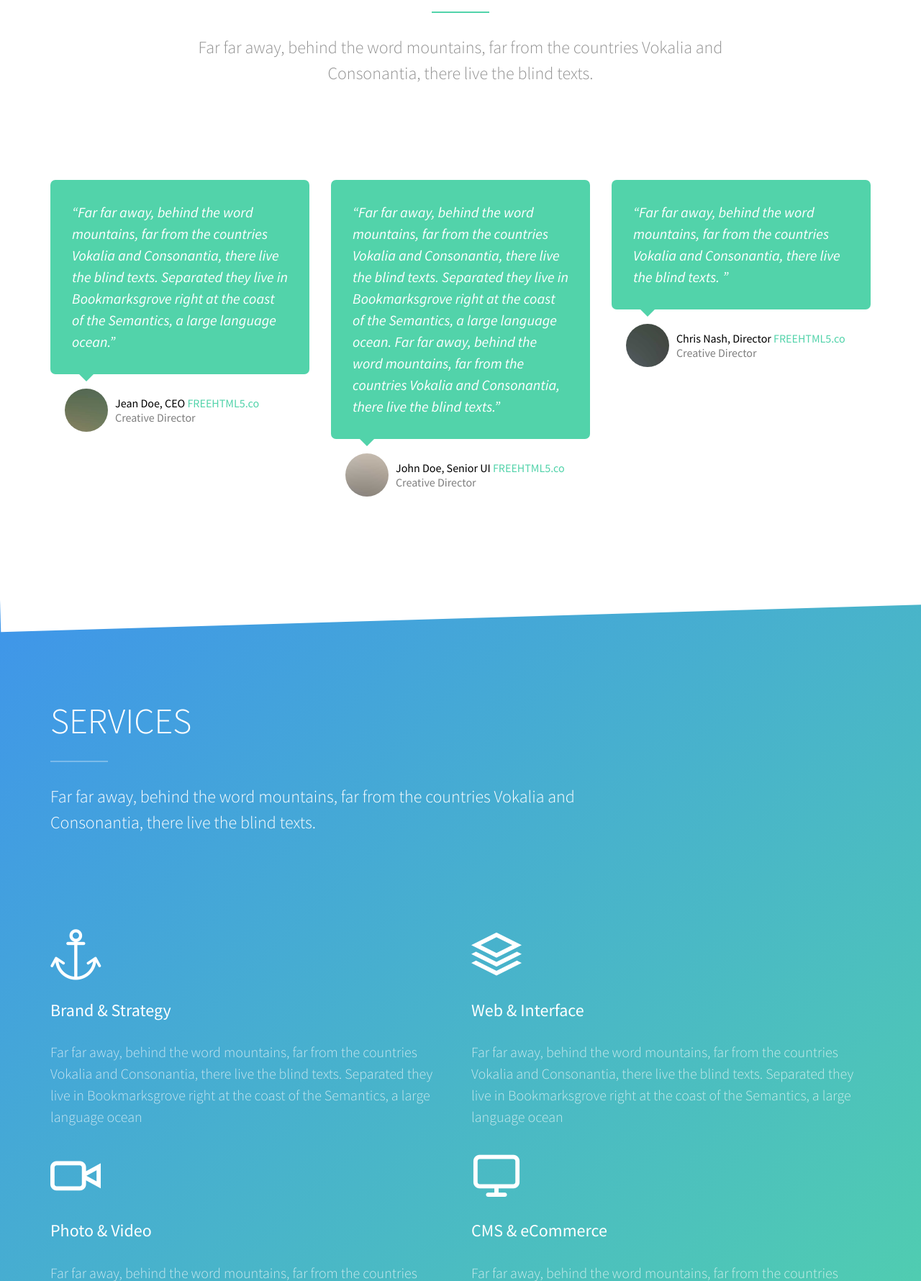
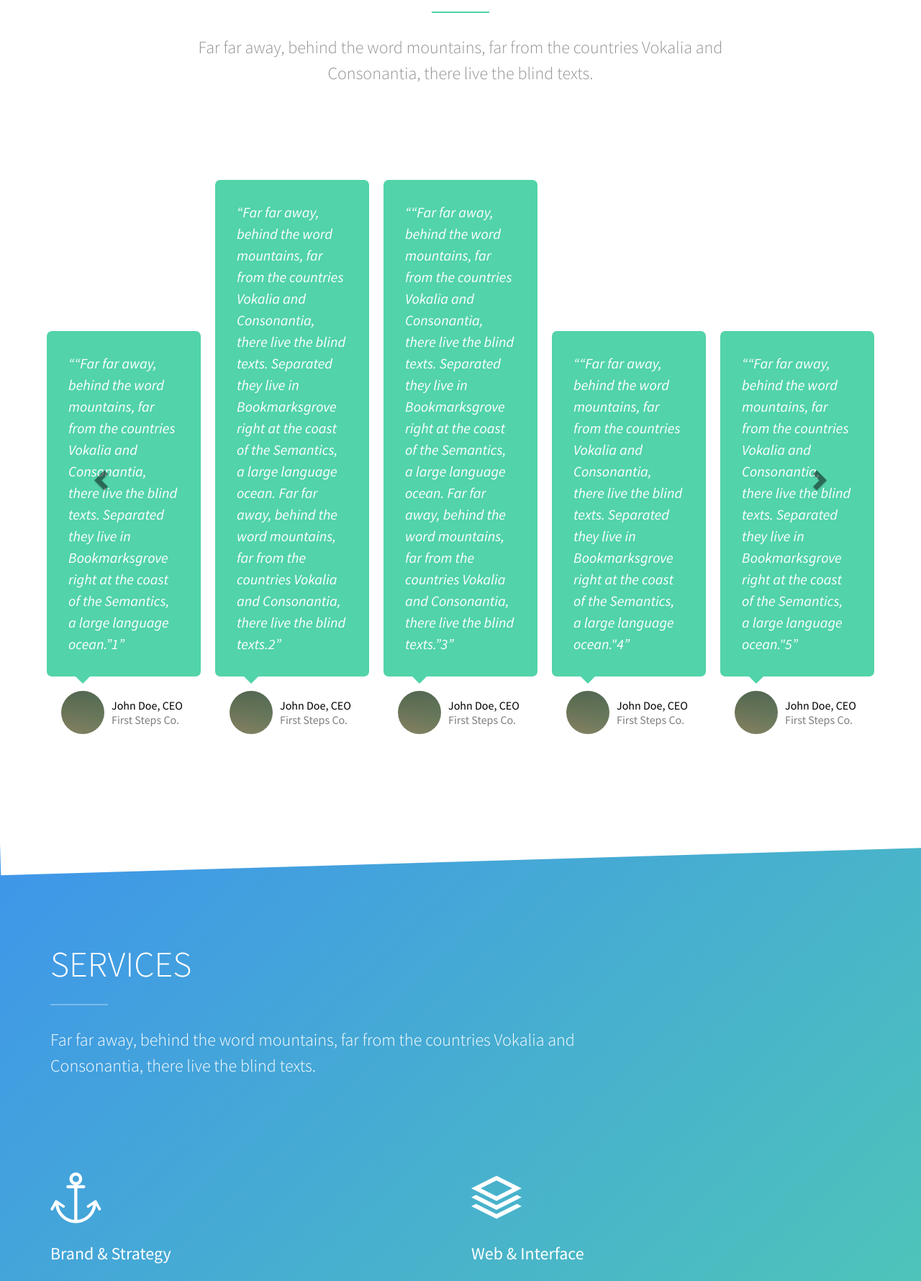
Before and after one commit to bhavin22/cold_storage, a PHP site: page / in a window 1280 px wide. Shown: the part 3410-5190 px from the top of the page at 72% size. Run offline with PHP 8.4, Linux system fonts and the light colour scheme; some libraries are stand-ins or nearby versions; some web fonts are replaced.

Commit message:
Slider for testimonial added

```diff
--- a/css/main.css
+++ b/css/main.css
@@ -79,3 +79,32 @@
 	background-color:white;
 	border-radius: 7px;
 }
+
+.test_slider_item{
+	display: inline-block;
+    height: 100%;
+    position: relative;
+    margin:0 10px;
+}
+
+.test_slider_wrapper{
+	position: relative;
+	left:0px;
+	transition: left 0.6s ease-in-out;
+    -webkit-transition: left 0.6s ease-in-out;
+    -moz-transition: left 0.6s ease-in-out;
+    -o-transition: left 0.6s ease-in-out;
+}
+
+.slider_parent{
+	overflow: hidden;
+	position: relative;
+}
+
+.test_slider_buttons{
+	background-image: none !important;
+}
+
+.test_slider_buttons > span{
+    color: black;
+}
--- a/index.php
+++ b/index.php
@@ -238,49 +238,17 @@
 					</div>
 				</div>
 			</div>
-			<div class="row">
-				<div class="col-md-4">
-					<div class="box-testimony">
-						<blockquote class="to-animate-2">
-							<p>&ldquo;Far far away, behind the word mountains, far from the countries Vokalia and Consonantia, there live the blind texts. Separated they live in Bookmarksgrove right at the coast of the Semantics, a large language ocean.&rdquo;</p>
-						</blockquote>
-						<div class="author to-animate">
-							<figure><img src="images/person1.jpg" alt="Person"></figure>
-							<p>
-							Jean Doe, CEO <a href="http://freehtml5.co/" target="_blank">FREEHTML5.co</a> <span class="subtext">Creative Director</span>
-							</p>
-						</div>
-					</div>
+			<div class="row slider_parent">
+				<div class="test_slider_wrapper">
 				</div>
-				<div class="col-md-4">
-					<div class="box-testimony">
-						<blockquote class="to-animate-2">
-							<p>&ldquo;Far far away, behind the word mountains, far from the countries Vokalia and Consonantia, there live the blind texts. Separated they live in Bookmarksgrove right at the coast of the Semantics, a large language ocean. Far far away, behind the word mountains, far from the countries Vokalia and Consonantia, there live the blind texts.&rdquo;</p>
-						</blockquote>
-						<div class="author to-animate">
-							<figure><img src="images/person2.jpg" alt="Person"></figure>
-							<p>
-							John Doe, Senior UI <a href="http://freehtml5.co/" target="_blank">FREEHTML5.co</a> <span class="subtext">Creative Director</span>
-							</p>
-						</div>
-					</div>
-				</div>
-
-				<div class="col-md-4">
-					<div class="box-testimony">
-						<blockquote class="to-animate-2">
-							<p>&ldquo;Far far away, behind the word mountains, far from the countries Vokalia and Consonantia, there live the blind texts. &rdquo;</p>
-						</blockquote>
-						<div class="author to-animate">
-							<figure><img src="images/person3.jpg" alt="Person"></figure>
-							<p>
-							Chris Nash, Director <a href="http://freehtml5.co/" target="_blank">FREEHTML5.co</a> <span class="subtext">Creative Director</span>
-							</p>
-						</div>
-					</div>
-				</div>
-
-
+				<a class="left carousel-control test_slider_buttons test_previous" role="button" data-slide="prev">
+			    	<span class="glyphicon glyphicon-chevron-left" aria-hidden="true"></span>
+			    	<span class="sr-only">Previous</span>
+				</a>
+				<a class="right carousel-control test_slider_buttons test_next" role="button" data-slide="next">
+				    <span class="glyphicon glyphicon-chevron-right" aria-hidden="true"></span>
+				    <span class="sr-only">Next</span>
+				</a>
 			</div>
 		</div>
 	</section>
--- a/script/main.js
+++ b/script/main.js
@@ -151,11 +151,46 @@ var projects = [{
 	title:'Project 7',
 	description:'THis is it.'
 }];
+
+var testimonials = [{
+	author:'John Doe',
+	company:'First Steps Co.',
+	testimonial:'“Far far away, behind the word mountains, far from the countries Vokalia and Consonantia, there live the blind texts. Separated they live in Bookmarksgrove right at the coast of the Semantics, a large language ocean.”1',
+	designation:'CEO'
+},{
+	author:'John Doe',
+	company:'First Steps Co.',
+	testimonial:'Far far away, behind the word mountains, far from the countries Vokalia and Consonantia, there live the blind texts. Separated they live in Bookmarksgrove right at the coast of the Semantics, a large language ocean. Far far away, behind the word mountains, far from the countries Vokalia and Consonantia, there live the blind texts.2',
+	designation:'CEO'
+},{
+	author:'John Doe',
+	company:'First Steps Co.',
+	testimonial:'“Far far away, behind the word mountains, far from the countries Vokalia and Consonantia, there live the blind texts. Separated they live in Bookmarksgrove right at the coast of the Semantics, a large language ocean. Far far away, behind the word mountains, far from the countries Vokalia and Consonantia, there live the blind texts.”3',
+	designation:'CEO'
+},{
+	author:'John Doe',
+	company:'First Steps Co.',
+	testimonial:'“Far far away, behind the word mountains, far from the countries Vokalia and Consonantia, there live the blind texts. Separated they live in Bookmarksgrove right at the coast of the Semantics, a large language ocean."4',
+	designation:'CEO'
+},{
+	author:'John Doe',
+	company:'First Steps Co.',
+	testimonial:'“Far far away, behind the word mountains, far from the countries Vokalia and Consonantia, there live the blind texts. Separated they live in Bookmarksgrove right at the coast of the Semantics, a large language ocean."5',
+	designation:'CEO'
+},{
+	author:'John Doe',
+	company:'First Steps Co.',
+	testimonial:'“Far far away, behind the word mountains, far from the countries Vokalia and Consonantia, there live the blind texts. Separated they live in Bookmarksgrove right at the coast of the Semantics, a large language ocean."6',
+	designation:'CEO'
+}];
+
 $(document).ready(function(){
-	var $project_container = $(".project_container");
-	var $projects = createProjects();
-	$project_container.append($projects);
+	createProjects();
+	createTestimonials();
+	attachResizeEvent();
+	attachTestSliderEvents();
 });
+
 function createProjects(){
 	var length = projects.length;
 	var projectsHtml = "";
@@ -170,5 +205,87 @@ function createProjects(){
 					</a>\n\
 				</div>';
 	}
-	return $(projectsHtml);
+	var $project_container = $(".project_container");
+	$project_container.append($(projectsHtml));
 }
+
+var test_slider_width = 230; // With margin
+var test_margin = 10;
+var slides_in_view = [];
+
+function createTestimonials(){
+	var totalTestimonials = testimonials.length;
+	var $testSliderContainer = $('.test_slider_wrapper');
+	var testHtml = "";
+	for(var i = 0;i<totalTestimonials;i++){
+		testHtml += '<div class="test_slider_item">\n\
+						<div class="box-testimony">\n\
+							<blockquote class="to-animate-2">\n\
+								<p>&ldquo;' + testimonials[i].testimonial + '&rdquo;</p>\n\
+							</blockquote>\n\
+							<div class="author to-animate">\n\
+								<figure><img src="images/person1.jpg" alt="Person"></figure>\n\
+								<p>' + testimonials[i].author + ', ' + testimonials[i].designation + '<span class="subtext">'+testimonials[i].company + '</span>\n\
+								</p>\n\
+							</div>\n\
+						</div>\n\
+					</div>';
+	}
+	var $testimonials = $(testHtml);
+	$testSliderContainer.append($testimonials);
+	setSizeOfTestimonials();
+}
+
+function attachResizeEvent(){
+	$(window).resize(function(event){
+		setSizeOfTestimonials();
+	});
+}
+
+function setSizeOfTestimonials(){
+	var sliderParentWidth = $('.row').width();
+	var test_to_display = Math.floor(sliderParentWidth / test_slider_width) || 1;
+	var totalTestimonials = testimonials.length;
+	var testItemWidth = sliderParentWidth / test_to_display;
+	testItemWidth = testItemWidth < test_slider_width ? test_slider_width : testItemWidth;
+	var testSliderContainerWidth = testItemWidth  * totalTestimonials;
+	var $testSliderContainer = $('.test_slider_wrapper');
+	$testSliderContainer.css({'width':testSliderContainerWidth + 'px'});
+	$testSliderContainer.find('.test_slider_item').width(testItemWidth - 2 * test_margin);
+	slides_in_view = [0,test_to_display - 1];
+	setSlideInView(slides_in_view);
+}
+
+function setSlideInView(slideRange){
+	var $slideContainer = $('.test_slider_wrapper');
+	var totalSlides = testimonials.length;
+	if(slideRange[0] < 0) {
+		slideRange[0] += 1;
+		slideRange[1] += 1;
+		return slideRange;
+	}
+	if(slideRange[1] >= totalSlides){
+		slideRange[0] -= 1;
+		slideRange[1] -= 1;
+		return slideRange;
+	}
+	var $firstSlide = $($('.test_slider_item')[slideRange[0]]);
+	var slideLeft = $firstSlide.offset().left;
+	var $slideContainer = $('.test_slider_wrapper');
+	var leftToSet = $slideContainer.offset().left - slideLeft + test_margin;
+	$slideContainer.css("left",leftToSet + "px");
+	return slideRange;
+}
+
+function attachTestSliderEvents(){
+	var $nextButton = $('.test_next > span');
+	var $prevButton = $('.test_previous > span');
+	var $scrollDiv = $('.test_slider_wrapper');
+	var testWidth = $('.test_slider_item').width();
+	$nextButton.on('click',function(event){
+		slides_in_view = setSlideInView([slides_in_view[0]+1,slides_in_view[1]+1]);
+	});
+	$prevButton.on('click',function(event){
+		slides_in_view = setSlideInView([slides_in_view[0]-1,slides_in_view[1]-1]);
+	})
+}
```
